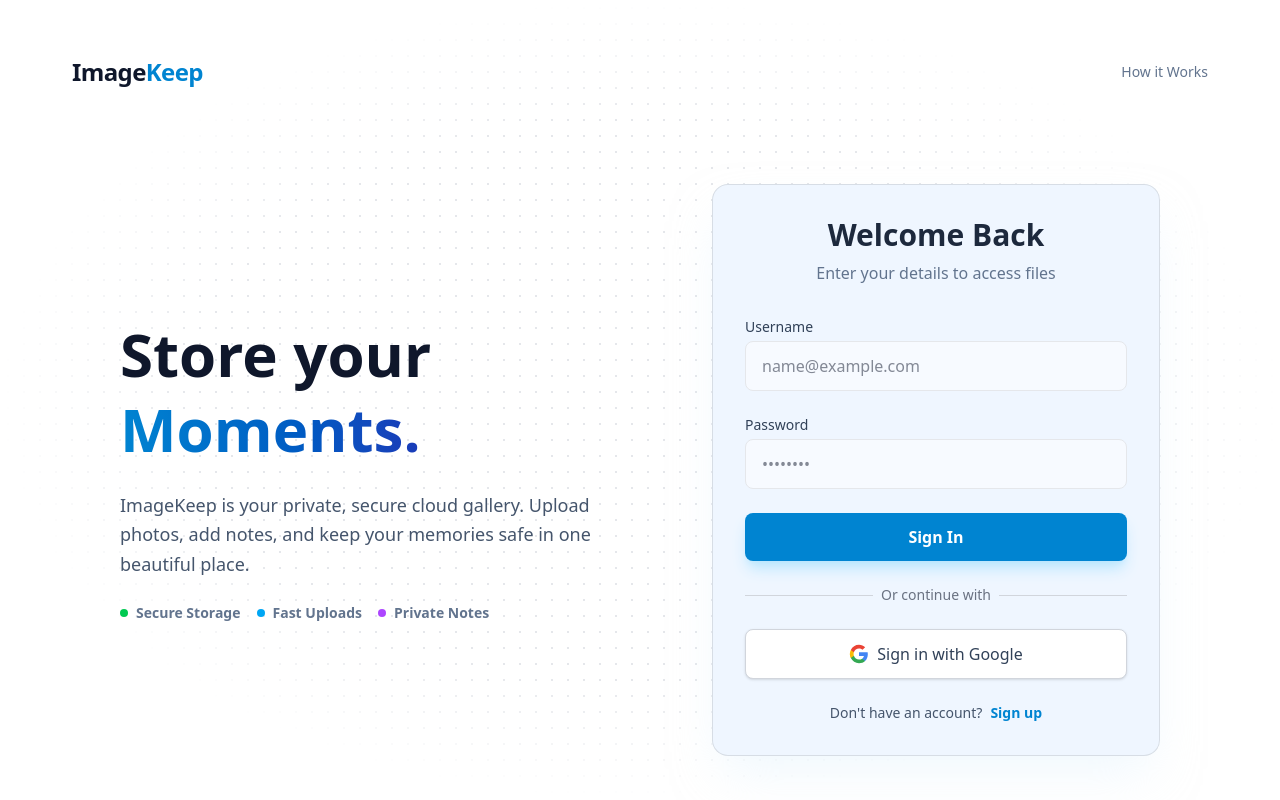
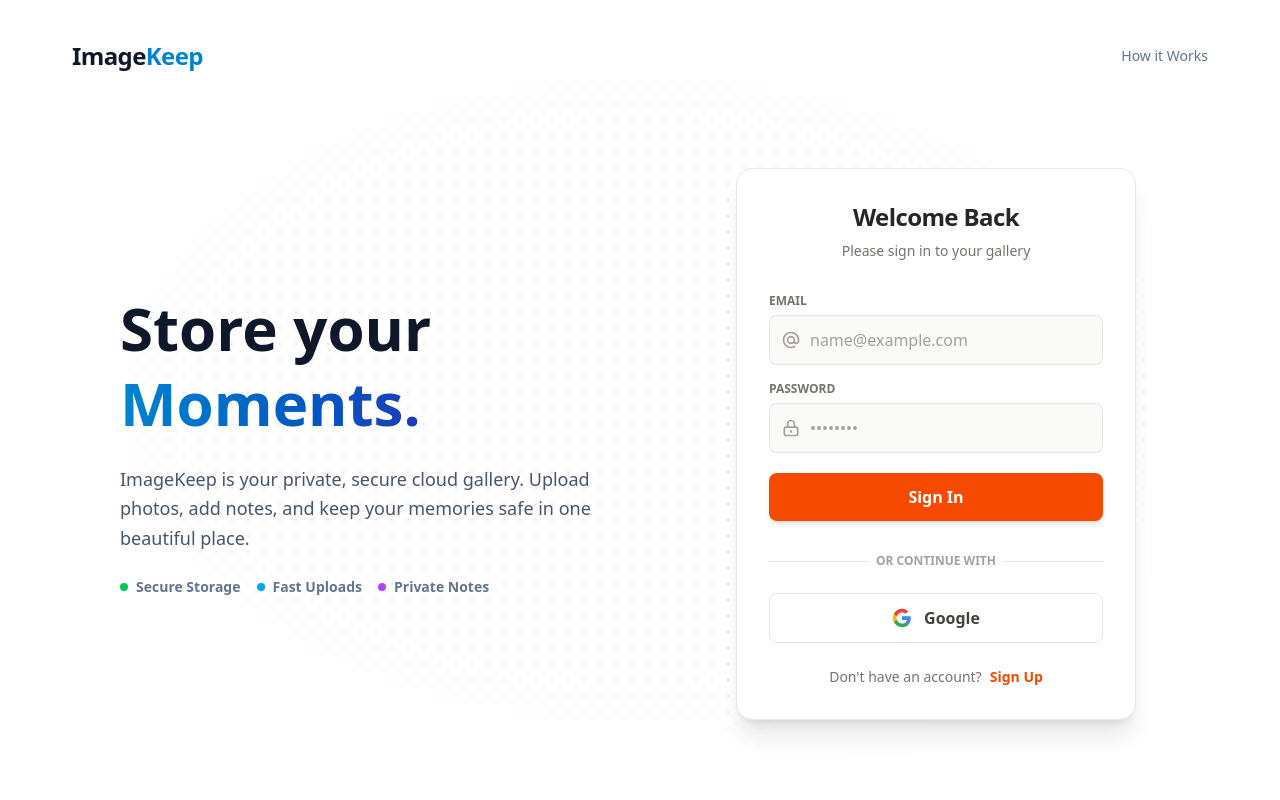
Before and after one commit to lolvansh/File_upload_flask_app, a React app in the folder frontend/: page / in a window 1280 px wide. Shown: the top 800 px of the page. Built offline with nearby package versions, Linux system fonts and the light colour scheme; no server answers; the HTML template or start-up script is replaced by a standard one.

Commit message:
changes to the login css

```diff
--- a/frontend/src/components/Home.jsx
+++ b/frontend/src/components/Home.jsx
@@ -7,7 +7,7 @@ function Home({ onLogin }) {
         <div className="min-h-screen flex flex-col w-full font-sans text-slate-900">
 
             {/* --- HEADER --- */}
-            <header className="w-full py-4 px-6 lg:px-12 flex justify-between items-center max-w-7xl mx-auto">
+            <header className="w-full px-6 lg:px-12 flex justify-between items-center max-w-7xl mx-auto">
                 <div className="text-2xl font-bold tracking-tight text-slate-900">
                     Image<span className="text-sky-600">Keep</span>
                 </div>
--- a/frontend/src/components/Login.jsx
+++ b/frontend/src/components/Login.jsx
@@ -87,7 +87,7 @@ function Login({ onLogin }){
                 headers: { "Content-Type": "application/json" },
                 body: JSON.stringify({ email })
             });
-            const data = await response.json(); // Fixed: was 'res'
+            const data = await response.json();
             if(!response.ok) throw new Error(data.error || "Failed");
             toast.success("Code sent! plese check your spam", {id: loadingId, duration: 6000});
 
@@ -103,7 +103,6 @@ function Login({ onLogin }){
         setIsLoading(true)
         const loadingId = toast.loading("Verifying...");
         try {
-            // 1. Verify against Redis
             const res = await fetch(`${API_URL}/api/verify-otp`, {
                 method: "POST",
                 headers: { "Content-Type": "application/json" },
@@ -143,105 +142,149 @@ function Login({ onLogin }){
         }
     };
 
+    const toggleMode = () => {
+        setIsRegistering(!isRegistering);
+        setOtpSent(false);
+        setOtp("");
+    };
+
+    // Dynamic color classes based on mode (Orange for Login, Rose for Register)
+    const focusRingColor = isRegistering ? "focus:ring-rose-500" : "focus:ring-orange-500";
+    const focusBorderColor = isRegistering ? "focus:border-rose-500" : "focus:border-orange-500";
+    const iconFocusColor = isRegistering ? "group-focus-within:text-rose-600" : "group-focus-within:text-orange-600";
 
     return (
-        <div className="flex flex-col items-center justify-center min-h-[60vh]">
-            <div className="backdrop-blur-sm bg-blue-50 p-8 rounded-2xl border border-black/10 shadow-2xl shadow-sky-100/50 w-full max-w-md">
-                <h2 className="text-3xl font-bold text-slate-800 text-center mb-2">
-                    {isRegistering ? (otpSent ? "Verify Email" : "Create Account") : "Welcome Back"}
+        <div className="flex items-center justify-center min-h-[500px] w-full p-4">
+
+            {/* CARD: White background, Warm Stone border */}
+            <div className="w-full max-w-[400px] bg-white border border-stone-200 shadow-xl rounded-2xl p-8 transition-all duration-300">
+
+                {/* HEADER */}
+                <div key={isRegistering ? "register" : "login"} className="text-center mb-8 animate-in fade-in slide-in-from-top-2 duration-300">
+                    <h2 className="text-2xl font-bold text-stone-800 tracking-tight">
+                        {isRegistering ? (otpSent ? "Check your Inbox" : "Create Account") : "Welcome Back"}
                     </h2>
-                <p className="text-slate-500 text-center mb-8">
+                    <p className="text-sm text-stone-500 mt-2">
                         {isRegistering
-                        ? (otpSent ? `Code sent to ${email}` : "Join your private cloud gallery")
-                        : "Enter your details to access files"}
+                            ? (otpSent ? `We sent a code to ${email}` : "Enter your email to get started")
+                            : "Please sign in to your gallery"}
                     </p>
+                </div>
 
-                <form onSubmit={(e) => e.preventDefault()} className="space-y-6" onKeyDown={handleKeyPress}>
+                <form onSubmit={(e) => e.preventDefault()} className="space-y-5" onKeyDown={handleKeyPress}>
 
-                    {/* STEP 1: Email & Password (Hide when OTP is sent) */}
+                    {/* INPUT FIELDS */}
+                    <div className="space-y-4">
                         {!otpSent && (
                             <>
-                            <div className="animate-in fade-in slide-in-from-left-4 duration-300">
-                                <label className="block text-sm font-medium text-slate-700 mb-1">Username</label>
+                                {/* EMAIL INPUT */}
+                                <div className="group animate-in fade-in slide-in-from-left-4 duration-300">
+                                    <label className="block text-xs font-semibold text-stone-500 uppercase mb-1.5">Email</label>
+                                    <div className="relative">
+                                        <div className="absolute inset-y-0 left-0 pl-3 flex items-center pointer-events-none">
+                                            <svg className={`h-5 w-5 text-stone-400 ${iconFocusColor} transition-colors`} fill="none" viewBox="0 0 24 24" stroke="currentColor">
+                                                <path strokeLinecap="round" strokeLinejoin="round" strokeWidth={2} d="M16 12a4 4 0 10-8 0 4 4 0 008 0zm0 0v1.5a2.5 2.5 0 005 0V12a9 9 0 10-9 9m4.5-1.206a8.959 8.959 0 01-4.5 1.207" />
+                                            </svg>
+                                        </div>
                                         <input
                                             type="email"
                                             value={email}
                                             onChange={(e)=> setEmail(e.target.value)}
-                                    className="w-full px-4 py-3 rounded-lg bg-white/50 border border-gray-200 focus:border-sky-500 focus:ring-2 focus:ring-sky-200 outline-none transition-all"
+                                            className={`w-full pl-10 pr-4 py-3 bg-stone-50 border border-stone-200 rounded-lg focus:bg-white ${focusBorderColor} focus:ring-1 ${focusRingColor} outline-none transition-all text-stone-800 placeholder:text-stone-400 font-medium`}
                                             placeholder="name@example.com"
                                             required
                                         />
                                     </div>
-                            <div className="animate-in fade-in slide-in-from-left-4 duration-300 delay-75">
-                                <label className="block text-sm font-medium text-slate-700 mb-1">Password</label>
+                                </div>
+
+                                {/* PASSWORD INPUT */}
+                                <div className="group animate-in fade-in slide-in-from-left-4 duration-300 delay-75">
+                                    <label className="block text-xs font-semibold text-stone-500 uppercase mb-1.5">Password</label>
+                                    <div className="relative">
+                                        <div className="absolute inset-y-0 left-0 pl-3 flex items-center pointer-events-none">
+                                            <svg className={`h-5 w-5 text-stone-400 ${iconFocusColor} transition-colors`} fill="none" viewBox="0 0 24 24" stroke="currentColor">
+                                                <path strokeLinecap="round" strokeLinejoin="round" strokeWidth={2} d="M12 15v2m-6 4h12a2 2 0 002-2v-6a2 2 0 00-2-2H6a2 2 0 00-2 2v6a2 2 0 002 2zm10-10V7a4 4 0 00-8 0v4h8z" />
+                                            </svg>
+                                        </div>
                                         <input
                                             type="password"
                                             value={password}
                                             onChange={(e) => setPassword(e.target.value)}
-                                    className="w-full px-4 py-3 rounded-lg bg-white/50 border border-gray-200 focus:border-sky-500 focus:ring-2 focus:ring-sky-200 outline-none transition-all"
+                                            className={`w-full pl-10 pr-4 py-3 bg-stone-50 border border-stone-200 rounded-lg focus:bg-white ${focusBorderColor} focus:ring-1 ${focusRingColor} outline-none transition-all text-stone-800 placeholder:text-stone-400 font-medium`}
                                             placeholder="••••••••"
                                             required
                                         />
                                     </div>
+                                </div>
                             </>
                         )}
 
-                    {/* STEP 2: OTP Input (Only show when OTP is sent) */}
+                        {/* OTP SECTION */}
                         {isRegistering && otpSent && (
-                        <div className="animate-in fade-in slide-in-from-right-4 duration-300">
-                            <label className="block text-sm font-medium text-slate-700 mb-1">Verification Code</label>
+                            <div className="animate-in zoom-in-95 fade-in duration-300">
+                                <label className="block text-center text-xs font-semibold text-stone-500 uppercase mb-3">Verification Code</label>
                                 <input
                                     type="text"
                                     value={otp}
                                     onChange={(e) => setOtp(e.target.value)}
                                     maxLength={6}
-                                className="w-full px-4 py-3 text-center text-2xl tracking-widest rounded-lg bg-white/50 border border-gray-200 focus:border-sky-500 focus:ring-2 focus:ring-sky-200 outline-none transition-all"
-                                placeholder="******"
+                                    className={`w-full py-3 text-center text-2xl font-bold tracking-[0.5em] rounded-lg bg-white border-2 border-stone-200 ${focusBorderColor} focus:ring-0 outline-none transition-all text-stone-800`}
+                                    placeholder="••••••"
                                     autoFocus
                                     required
                                 />
-                            <div className="flex justify-end mt-2">
                                 <button
                                     type="button"
                                     onClick={() => setOtpSent(false)}
-                                    className="text-xs text-sky-600 hover:text-sky-800 font-medium cursor-pointer"
+                                    className="w-full mt-4 text-xs text-stone-500 hover:text-stone-800 hover:bg-stone-50 py-2 rounded transition-colors"
                                 >
-                                    Wrong email? Change it.
+                                    ← Use a different email
                                 </button>
                             </div>
+                        )}
                     </div>
-                    )}
 
+                    {/* MAIN BUTTON (Orange for Login, Rose for Register) */}
                     <button
                         type="submit"
                         disabled={isLoading}
                         onClick={isRegistering ? (otpSent ? verifyAndRegister : sentOtp) : handleLogin}
-                        className="w-full py-3 px-4 bg-sky-600 hover:bg-sky-700 text-white font-bold rounded-lg shadow-lg shadow-sky-200 transition-all transform active:scale-95 disabled:opacity-50 disabled:cursor-not-allowed cursor-pointer"
+                        className={`w-full py-3 px-4 font-bold rounded-lg text-white shadow-md transition-all transform active:scale-[0.98] disabled:opacity-70 disabled:cursor-not-allowed
+                            ${isRegistering ? "bg-rose-600 hover:bg-rose-700" : "bg-orange-600 hover:bg-orange-700"}
+                        `}
                     >
-                        {isLoading ? "Processing..." : (
+                        {isLoading ? (
+                            <span className="flex items-center justify-center gap-2">
+                                <svg className="animate-spin h-4 w-4 text-white" fill="none" viewBox="0 0 24 24"><circle className="opacity-25" cx="12" cy="12" r="10" stroke="currentColor" strokeWidth="4"></circle><path className="opacity-75" fill="currentColor" d="M4 12a8 8 0 018-8V0C5.373 0 0 5.373 0 12h4zm2 5.291A7.962 7.962 0 014 12H0c0 3.042 1.135 5.824 3 7.938l3-2.647z"></path></svg>
+                                Please wait...
+                            </span>
+                        ) : (
                             isRegistering
-                                ? (otpSent ? "Verify & Create Account" : "Sign Up")
+                                ? (otpSent ? "Verify & Register" : "Sign Up")
                                 : "Sign In"
                         )}
                     </button>
                 </form>
 
-                {/* Social Login / Toggle Login Mode */}
+                {/* DIVIDER & SOCIAL */}
                 {!otpSent && (
-                    <>
-                        <div className="relative my-6">
+                    <div className="mt-8 animate-in fade-in duration-500 delay-100">
+
+                        <div className="relative">
                             <div className="absolute inset-0 flex items-center">
-                                <div className="w-full border-t border-gray-300"></div>
+                                <div className="w-full border-t border-stone-200"></div>
                             </div>
-                            <div className="relative flex justify-center text-sm">
-                                <span className="px-2 bg-blue-50 text-gray-500">Or continue with</span>
+                            <div className="relative flex justify-center text-xs uppercase font-semibold text-stone-400">
+                                <span className="bg-white px-2">Or continue with</span>
                             </div>
                         </div>
+
+                        <div className="mt-6">
                             <button
                                 type="button"
                                 onClick={handleGoogleLogin}
                                 disabled={isLoading}
-                            className="w-full py-3 px-4 bg-white hover:bg-gray-50 text-slate-700 font-medium border border-gray-300 rounded-lg shadow-sm transition-all flex items-center justify-center gap-2 transform active:scale-95 cursor-pointer"
+                                className="w-full py-3 px-4 bg-white hover:bg-stone-50 text-stone-700 font-semibold border border-stone-200 rounded-lg transition-all flex items-center justify-center gap-3 cursor-pointer"
                             >
                                 <svg className="w-5 h-5" viewBox="0 0 24 24">
                                     <path d="M22.56 12.25c0-.78-.07-1.53-.2-2.25H12v4.26h5.92c-.26 1.37-1.04 2.53-2.21 3.31v2.77h3.57c2.08-1.92 3.28-4.74 3.28-8.09z" fill="#4285F4" />
@@ -249,25 +292,26 @@ function Login({ onLogin }){
                                     <path d="M5.84 14.09c-.22-.66-.35-1.36-.35-2.09s.13-1.43.35-2.09V7.07H2.18C1.43 8.55 1 10.22 1 12s.43 3.45 1.18 4.93l2.85-2.22.81-.62z" fill="#FBBC05" />
                                     <path d="M12 5.38c1.62 0 3.06.56 4.21 1.64l3.15-3.15C17.45 2.09 14.97 1 12 1 7.7 1 3.99 3.47 2.18 7.07l3.66 2.84c.87-2.6 3.3-4.53 6.16-4.53z" fill="#EA4335" />
                                 </svg>
-                            Sign in with Google
+                                <span>Google</span>
                             </button>
+                        </div>
 
-                        <div className="mt-6 text-center text-sm text-slate-600">
+                        <div className="mt-6 text-center">
+                            <p className="text-stone-500 text-sm">
                                 {isRegistering ? "Already have an account?" : "Don't have an account?"}
                                 <button
-                                onClick={() => setIsRegistering(!isRegistering)}
-                                className="ml-2 text-sky-600 font-bold hover:underline cursor-pointer"
+                                    onClick={toggleMode}
+                                    className={`ml-2 font-bold hover:underline cursor-pointer transition-colors ${isRegistering ? "text-rose-600 hover:text-rose-800" : "text-orange-600 hover:text-orange-800"}`}
                                 >
-                                {isRegistering ? "Log in" : "Sign up"}
+                                    {isRegistering ? "Log In" : "Sign Up"}
                                 </button>
+                            </p>
                         </div>
-                    </>
+                    </div>
                 )}
             </div>
         </div>
     );
 }
 
-
-
 export default Login;
```
Lines whose indentation alone changed are shown as unchanged.
